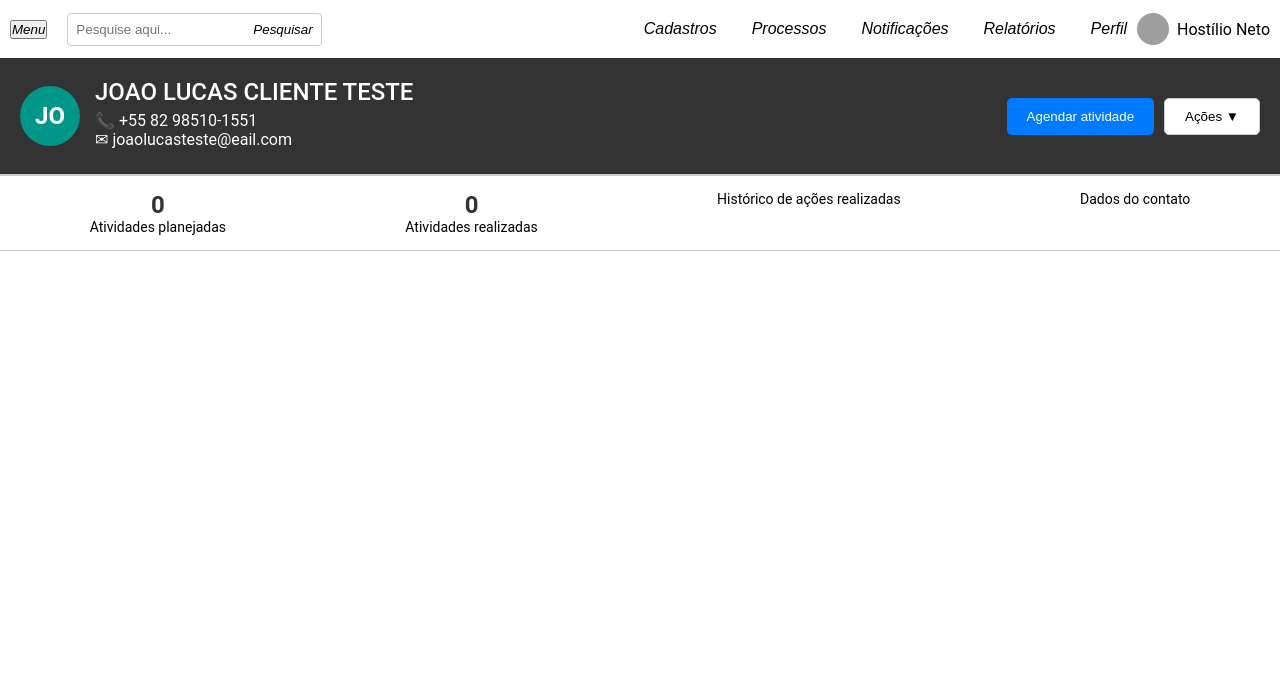
After one commit to cajeneto/clone_gethos_homologacao, a Django app: page /cadastros/visualizar-contato/ in a window 1280 px wide. The commit adds this page. Shown: the top 690 px of the page. Run offline with Django 5.2, Linux system fonts and the light colour scheme; grey boxes are pictures that could not be loaded.

Commit message:
Adicionado templates e configurações no app 'cadastros' e realizados config no settings.py

```diff
--- /dev/null
+++ b/cadastros/static/cadastros/css/interface-contatos.css
@@ -0,0 +1,126 @@
+/* Fonte geral da página */
+body {
+    font-family: 'Roboto', sans-serif;
+    margin: 0;
+    padding: 0;
+    background-color: #f5f5f5;
+}
+
+/* Estilização do cabeçalho do contato */
+.contact-header {
+    display: flex;
+    justify-content: space-between;
+    align-items: center;
+    background-color: #333;
+    color: white;
+    padding: 20px;
+    border-bottom: 2px solid #ccc;
+}
+
+.profile-section {
+    display: flex;
+    align-items: center;
+}
+
+.profile-pic {
+    background-color: #009688;
+    color: white;
+    font-weight: 700;
+    width: 60px;
+    height: 60px;
+    border-radius: 50%;
+    display: flex;
+    justify-content: center;
+    align-items: center;
+    font-size: 24px;
+    margin-right: 15px;
+}
+
+.contact-info h2 {
+    margin: 0;
+    font-weight: 500;
+}
+
+.contact-info p {
+    margin: 5px 0;
+}
+
+.contact-phone, .contact-email {
+    display: block;
+    margin-right: 15px;
+}
+
+.contact-info a {
+    color: #4caf50;
+    text-decoration: none;
+}
+
+/* Botões de ações no cabeçalho */
+.action-buttons {
+    display: flex;
+    gap: 10px;
+}
+
+.btn-schedule, .btn-actions {
+    padding: 10px 20px;
+    border: none;
+    border-radius: 5px;
+    cursor: pointer;
+    font-weight: 500;
+}
+
+.btn-schedule {
+    background-color: #007bff;
+    color: white;
+}
+
+.btn-schedule:hover {
+    background-color: #0056b3;
+}
+
+.btn-actions {
+    background-color: white;
+    color: black;
+    border: 1px solid #ccc;
+}
+
+.btn-actions:hover {
+    background-color: #f1f1f1;
+}
+
+/* Navegação abaixo do cabeçalho */
+.contact-nav {
+    display: flex;
+    justify-content: space-around;
+    background-color: #fff;
+    padding: 15px 0;
+    border-bottom: 1px solid #ccc;
+}
+
+.nav-item {
+    text-align: center;
+    font-size: 14px;
+}
+
+.nav-item span {
+    display: block;
+    font-size: 24px;
+    font-weight: bold;
+    color: #333;
+}
+
+/* Conteúdo da seção principal */
+.content-section {
+    padding: 20px;
+    background-color: white;
+    min-height: 400px;
+}
+
+/* Footer */
+footer {
+    text-align: center;
+    padding: 20px 0;
+    background-color: #f5f5f5;
+    font-size: 14px;
+    color: #666;
+}
--- /dev/null
+++ b/cadastros/templates/interface-contatos.html
@@ -0,0 +1,41 @@
+{% extends 'base.html' %}
+
+
+{% block extra_css %}
+{% load static %}
+    <link rel="stylesheet" href="{% static 'cadastros/css/interface-contatos.css' %}">
+{% endblock %}
+
+{% block content %}
+    <div class="contact-header">
+        <div class="profile-section">
+            <div class="profile-pic">JO</div>
+            <div class="contact-info">
+                <h2>JOAO LUCAS CLIENTE TESTE</h2>
+                <p>
+                    <span class="contact-phone">📞 +55 82 98510-1551</span>
+                    <span class="contact-email">✉ joaolucasteste@eail.com</span>
+                </p>
+            </div>
+        </div>
+        <div class="action-buttons">
+            <button class="btn-schedule">Agendar atividade</button>
+            <button class="btn-actions">Ações ▼</button>
+        </div>
+    </div>
+
+    <div class="contact-nav">
+        <div class="nav-item">
+            <span>0</span> Atividades planejadas
+        </div>
+        <div class="nav-item">
+            <span>0</span> Atividades realizadas
+        </div>
+        <div class="nav-item">Histórico de ações realizadas</div>
+        <div class="nav-item">Dados do contato</div>
+    </div>
+
+    <div class="content-section">
+        <!-- Conteúdo da página aqui -->
+    </div>
+    {% endblock %}
--- /dev/null
+++ b/cadastros/urls.py
@@ -0,0 +1,7 @@
+from django.urls import path
+from . import views  # Importa as views do app
+
+urlpatterns = [
+    path('adicionar-contato/', views.adicionar_contato, name='adicionar_contato'),
+    path('visualizar-contato/', views.visualizar_contato, name='visualizar_contato'),
+]
--- a/cadastros/views.py
+++ b/cadastros/views.py
@@ -1,3 +1,11 @@
 from django.shortcuts import render
 
-# Create your views here.
+
+
+
+def adicionar_contato(request):
+    return render(request, 'cadastro-contato.html')
+
+
+def visualizar_contato(request):
+    return render(request, 'interface-contatos.html')
--- a/gethos_home/templates/menu_header.html
+++ b/gethos_home/templates/menu_header.html
@@ -200,7 +200,7 @@
           <i class="material-symbols-outlined">Cadastros</i>
         </button>
         <div class="dropdown-content">
-          <a href="#">Cadastrar Contatos</a>
+          <a href="{% url 'adicionar_contato' %}">Cadastrar Contatos</a>
           <a href="#">Mensagem Whatsapp</a>
           <a href="#">Mensagens SMS's</a>
           <a href="#">Campanhas de Captação Leads</a>
--- a/gethosapp/settings.py
+++ b/gethosapp/settings.py
@@ -22,6 +22,8 @@ INSTALLED_APPS = [
     "django.contrib.sessions",
     "django.contrib.messages",
     "django.contrib.staticfiles",
+    "gethos_home",
+    "cadastros",
 ]
 
 MIDDLEWARE = [
@@ -40,7 +42,7 @@ TEMPLATES = [
     {
         "BACKEND": "django.template.backends.django.DjangoTemplates",
         "DIRS": [
-            BASE_DIR / "gethos_home" / "templates",
+            # BASE_DIR / "gethos_home" / "templates",
             BASE_DIR / "templates",
         ],
         "APP_DIRS": True,
@@ -112,7 +114,7 @@ STATICFILES_DIRS = [BASE_DIR / "static"]
 DEFAULT_AUTO_FIELD = "django.db.models.BigAutoField"
 
 # URL para redirecionar após o login
-LOGIN_REDIRECT_URL = 'home'
+LOGIN_REDIRECT_URL = 'dashboard.auth'
 
 # URL para redirecionar ao fazer logout
 LOGOUT_REDIRECT_URL = 'home'
--- a/gethosapp/urls.py
+++ b/gethosapp/urls.py
@@ -2,4 +2,9 @@ from django.contrib import admin
 from django.urls import path, include
 
 
-urlpatterns = [path("admin/", admin.site.urls), path("", include("gethos_home.urls"))]
+urlpatterns = [
+    path("admin/", admin.site.urls),
+    path("", include("gethos_home.urls")),
+    path('cadastros/', include('cadastros.urls')),  # Inclui as URLs do app 'cadastros'
+
+    ]
--- /dev/null
+++ b/templates/base.html
@@ -0,0 +1,30 @@
+<!DOCTYPE html>
+<html lang="pt-br">
+<head>
+    {% load static %}
+    <meta charset="UTF-8">
+    <meta name="viewport" content="width=device-width, initial-scale=1.0">
+    {% comment %} <link rel="stylesheet" href="{% static 'cadastros/css/cadastro-contato.css' %}"> {% endcomment %}
+    {% block extra_css %}
+    {% endblock %}
+</head>
+<body>
+    <!-- Menu Header -->
+    <header>
+        {% include 'menu_header.html' %}  <!-- Incluindo o menu_header aqui -->
+
+    </header>
+
+    <!-- Main content (cada página pode substituir isso) -->
+    <main>
+        {% block content %}
+        <!-- O conteúdo específico de cada página será renderizado aqui -->
+        {% endblock %}
+    </main>
+
+    <!-- Footer (opcional) -->
+  {% comment %}   <footer>
+        <p>© 2024 Meu Projeto</p>
+    </footer> {% endcomment %}
+</body>
+</html>
```
Also changed, not shown: cadastros/static/cadastros/css/cadastro-contato.css (added, +67 -0 lines), cadastros/templates/cadastro-contato.html (added, +52 -0 lines), gethos_home/forms.py (added, +7 -0 lines), gethos_home/models.py (+14 -1 lines), gethos_home/templates/dashboard_auth.html (+28 -21 lines), gethos_home/views.py (+23 -183 lines), db.sqlite3, gethos_home/migrations/0001_initial.py (added), gethos_home/migrations/0002_contato_empresa.py (added), gethos_home/migrations/0003_alter_contato_empresa.py (added).
